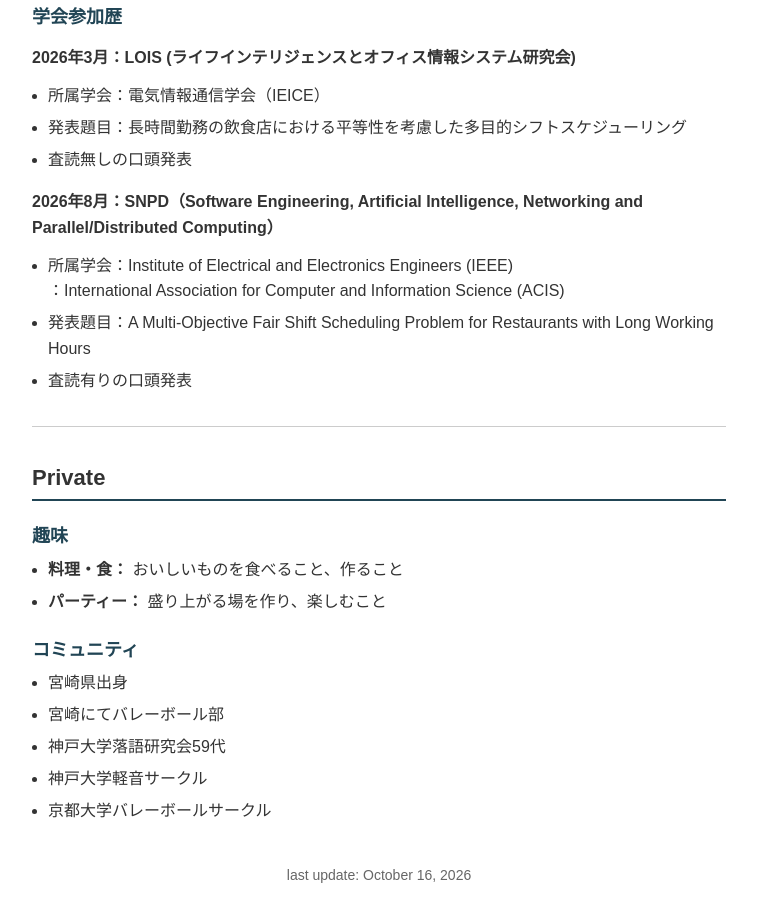
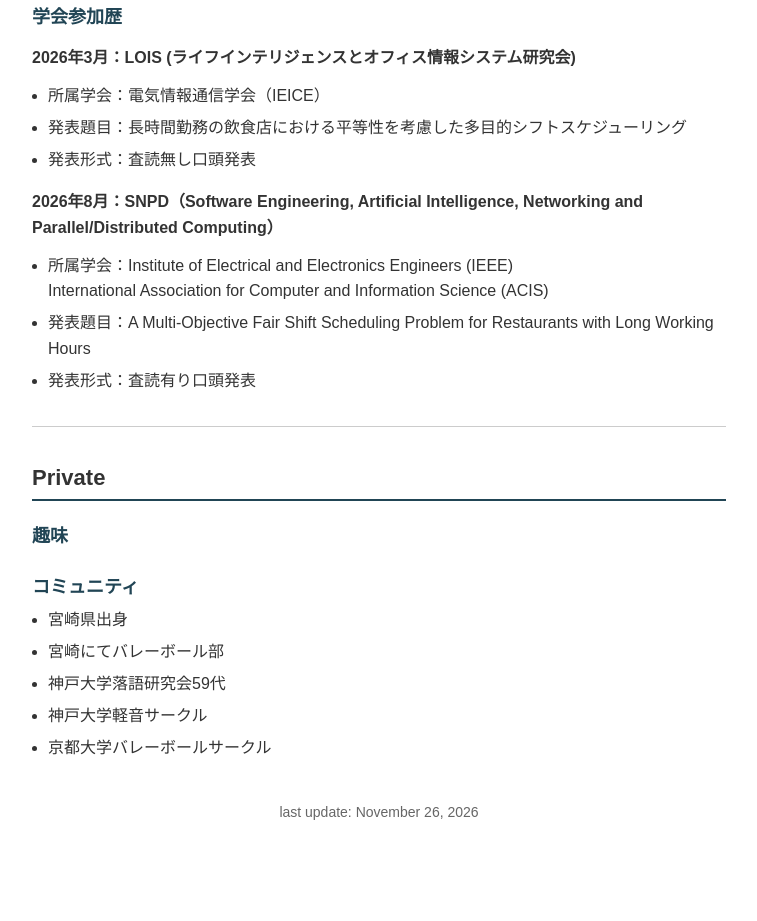
Before and after one commit to samhdiaiaakk/a, a plain HTML site: page homepage/index.html in a window 1280 px wide. Shown: the part 1031-1952 px from the top of the page, without its empty margins (261-1018 px from the left). After the commit the page ends 1912 px from the top, so only its background shows below. Drawn offline with Linux system fonts and the light colour scheme.

Commit message:
Update presentation formats at 261126

```diff
--- a/homepage/index.html
+++ b/homepage/index.html
@@ -65,14 +65,13 @@
                 <ul>
                     <li>所属学会：電気情報通信学会（IEICE）</li>
                     <li>発表題目：長時間勤務の飲食店における平等性を考慮した多目的シフトスケジューリング</li>
-                    <li>査読無しの口頭発表</li>
+                    <li>発表形式：査読無し口頭発表</li>
                 </ul>
                 <p><strong>2026年8月：SNPD（Software Engineering, Artificial Intelligence, Networking and Parallel/Distributed Computing）</strong></p>
                 <ul>
-                    <li>所属学会：Institute of Electrical and Electronics Engineers (IEEE)<br>
-                               ：International Association for Computer and Information Science (ACIS)</li>
+                    <li>所属学会：Institute of Electrical and Electronics Engineers (IEEE)<br>International Association for Computer and Information Science (ACIS)</li>
                     <li>発表題目：A Multi-Objective Fair Shift Scheduling Problem for Restaurants with Long Working Hours</li>
-                    <li>査読有りの口頭発表</li>
+                    <li>発表形式：査読有り口頭発表</li>
                 </ul>
             </section>
 
@@ -82,10 +81,6 @@
                 <h2>Private</h2>
 
                 <h3>趣味</h3>
-                <ul>
-                    <li><strong>料理・食：</strong> おいしいものを食べること、作ること</li>
-                    <li><strong>パーティー：</strong> 盛り上がる場を作り、楽しむこと</li>
-                </ul>
 
                 <h3>コミュニティ</h3>
                 <ul>
@@ -101,7 +96,7 @@
     </div>
 
     <footer>
-        <p>last update: October 16, 2026</p>
+        <p>last update: November 26, 2026</p>
     </footer>
 
 </body>
```
